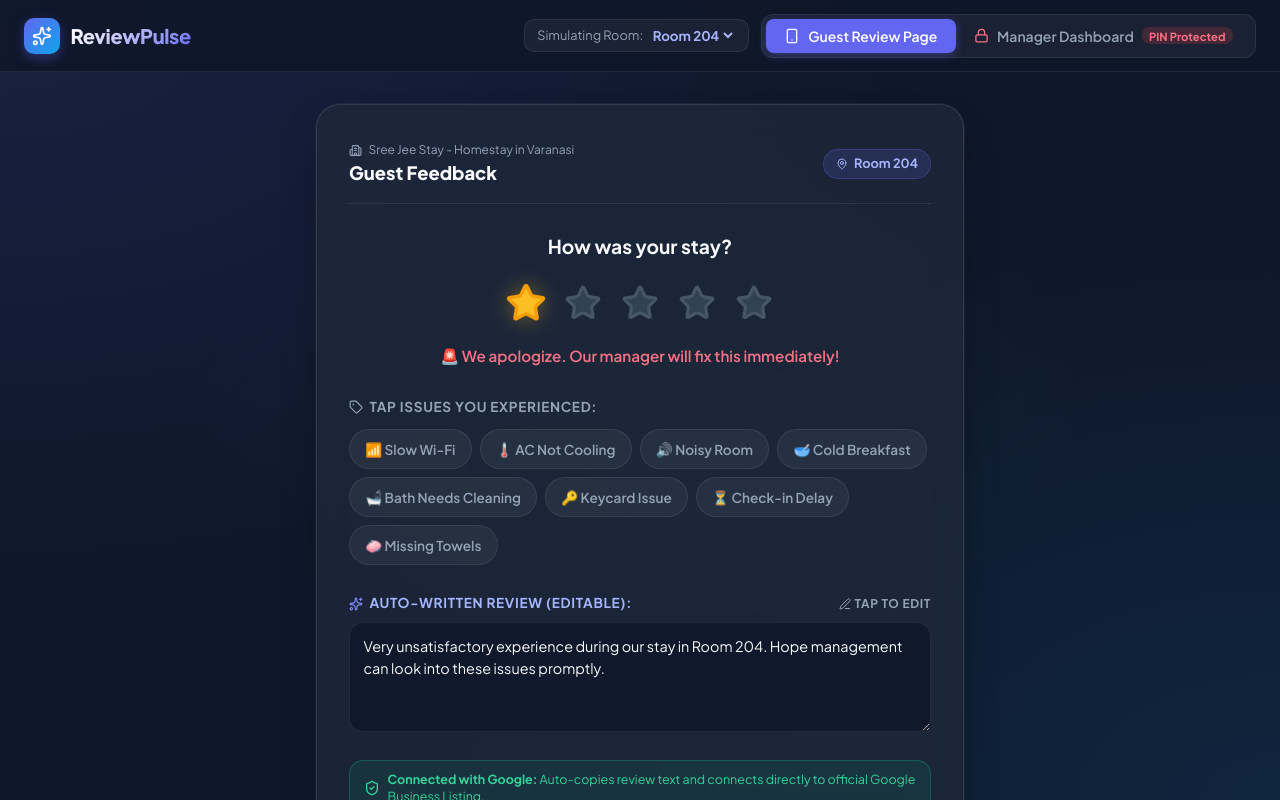
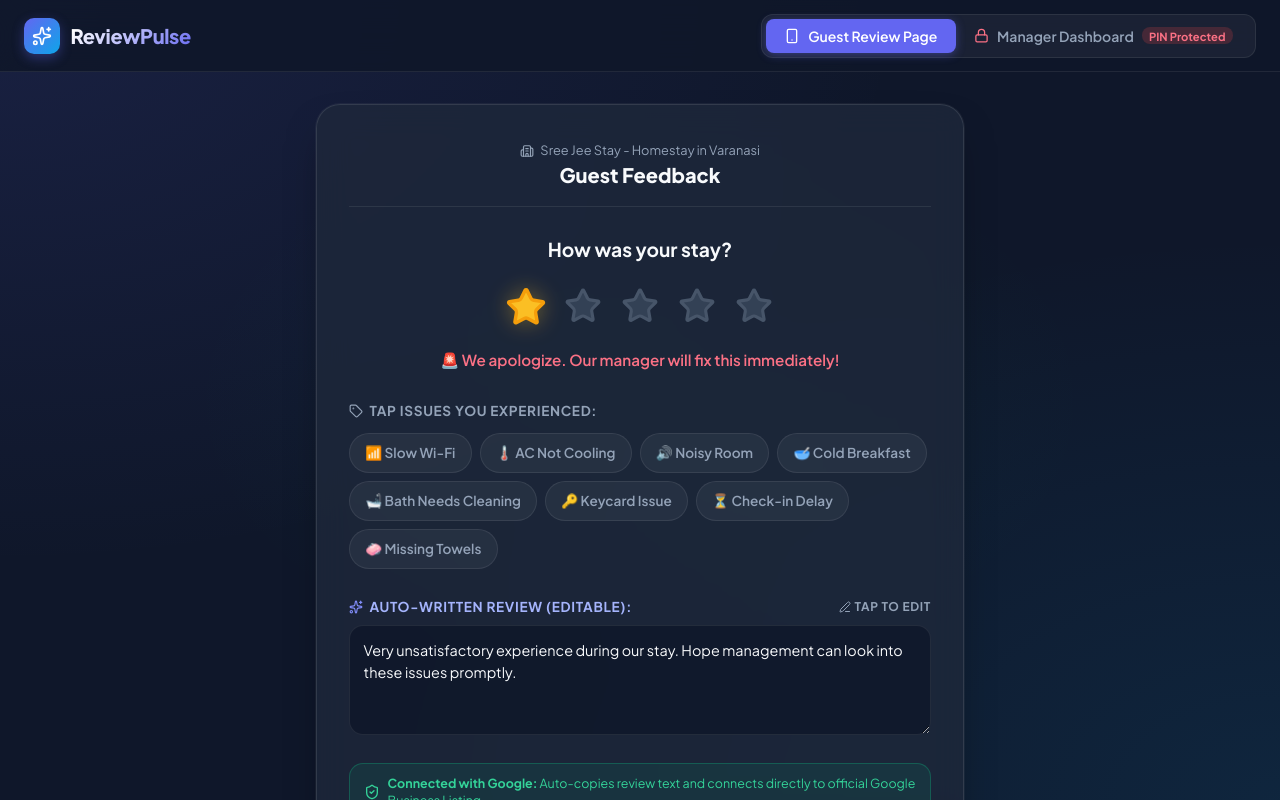
Before and after one commit to Himanshigoswami15/sree-jee-stay, a React (Vite) app: page / in a window 1280 px wide. Both pictures are taken after a click on the button 525 px from the left and 302 px from the top of the page. Shown: the top 800 px of the page. Built offline with nearby package versions, Linux system fonts and the light colour scheme.

Commit message:
Remove QR Studio section and room number references from Guest Review page

```diff
--- a/src/App.jsx
+++ b/src/App.jsx
@@ -7,7 +7,6 @@ import { GuestReviewCard } from './components/GuestFlow/GuestReviewCard';
 import { MetricsOverview } from './components/Dashboard/MetricsOverview';
 import { TagAnalytics } from './components/Dashboard/TagAnalytics';
 import { FeedbackTable } from './components/Dashboard/FeedbackTable';
-import { QrStudio } from './components/Dashboard/QrStudio';
 import { KeywordStudio } from './components/Dashboard/KeywordStudio';
 
 function MainContent() {
@@ -37,8 +36,6 @@ function MainContent() {
 
           <KeywordStudio />
 
-          <QrStudio />
-
           <FeedbackTable feedbacks={feedbacks} />
         </div>
       )}
--- a/src/components/GuestFlow/GuestReviewCard.jsx
+++ b/src/components/GuestFlow/GuestReviewCard.jsx
@@ -1,5 +1,5 @@
 import React, { useState, useEffect } from 'react';
-import { Star, Building2, MapPin } from 'lucide-react';
+import { Star, Building2 } from 'lucide-react';
 import { useFeedback } from '../../context/FeedbackContext';
 import { generateReviewText } from '../../utils/reviewGenerator';
 import { KeywordChips } from './KeywordChips';
@@ -8,7 +8,7 @@ import { SmartNextStep } from './SmartNextStep';
 import { ThankYouCard } from './ThankYouCard';
 
 export function GuestReviewCard() {
-  const { settings, currentRoom, keywords } = useFeedback();
+  const { settings, keywords } = useFeedback();
   const [rating, setRating] = useState(0);
   const [hoverRating, setHoverRating] = useState(0);
   const [selectedTags, setSelectedTags] = useState([]);
@@ -20,7 +20,6 @@ export function GuestReviewCard() {
     if (rating > 0) {
       const generated = generateReviewText({
         rating,
-        roomNumber: currentRoom,
         selectedTags,
         keywordsList: keywords,
       });
@@ -28,7 +27,7 @@ export function GuestReviewCard() {
     } else {
       setReviewText('');
     }
-  }, [rating, selectedTags, currentRoom, keywords]);
+  }, [rating, selectedTags, keywords]);
 
   const handleStarClick = (val) => {
     setRating(val);
@@ -62,7 +61,6 @@ export function GuestReviewCard() {
     return (
       <ThankYouCard
         rating={rating}
-        roomNumber={currentRoom}
         onReset={handleResetForm}
       />
     );
@@ -70,16 +68,13 @@ export function GuestReviewCard() {
 
   return (
     <div className="guest-card">
-      {/* Header */}
-      <div className="hotel-badge-header">
-        <div className="hotel-info">
-          <div style={{ display: 'flex', alignItems: 'center', gap: '0.4rem', color: 'var(--text-muted)', fontSize: '0.75rem' }}>
-            <Building2 size={13} /> {settings.hotelName}
+      {/* Clean Header without Room Number */}
+      <div className="hotel-badge-header" style={{ justifyContent: 'center', textAlign: 'center' }}>
+        <div className="hotel-info" style={{ alignItems: 'center' }}>
+          <div style={{ display: 'flex', alignItems: 'center', gap: '0.4rem', color: 'var(--text-muted)', fontSize: '0.8rem' }}>
+            <Building2 size={14} /> {settings.hotelName}
           </div>
-          <div className="hotel-name">Guest Feedback</div>
-        </div>
-        <div className="room-tag">
-          <MapPin size={12} /> {currentRoom}
+          <div className="hotel-name" style={{ fontSize: '1.25rem' }}>Guest Feedback</div>
         </div>
       </div>
 
@@ -131,7 +126,6 @@ export function GuestReviewCard() {
         rating={rating}
         reviewText={reviewText}
         selectedTags={selectedTags}
-        roomNumber={currentRoom}
         onSubmitted={() => {
           setIsSubmitted(true);
         }}
--- a/src/components/GuestFlow/SmartNextStep.jsx
+++ b/src/components/GuestFlow/SmartNextStep.jsx
@@ -3,7 +3,7 @@ import confetti from 'canvas-confetti';
 import { ExternalLink, Copy, Check, ShieldCheck, Send, AlertCircle, Sparkles } from 'lucide-react';
 import { useFeedback } from '../../context/FeedbackContext';
 
-export function SmartNextStep({ rating, reviewText, selectedTags, roomNumber, onSubmitted }) {
+export function SmartNextStep({ rating, reviewText, selectedTags, roomNumber = 'Room', onSubmitted }) {
   const { settings, addFeedback } = useFeedback();
   const [copied, setCopied] = useState(false);
   const [guestContact, setGuestContact] = useState('');
@@ -140,7 +140,7 @@ export function SmartNextStep({ rating, reviewText, selectedTags, roomNumber, on
           <AlertCircle size={20} /> Duty Manager Notified!
         </h3>
         <p style={{ fontSize: '0.875rem', color: 'var(--text-muted)', marginBottom: '0.75rem' }}>
-          Our team in {roomNumber} has been alerted immediately so we can fix this for you right away.
+          Our team has been alerted immediately so we can fix this for you right away.
         </p>
         <button
           type="button"
@@ -190,14 +190,14 @@ export function SmartNextStep({ rating, reviewText, selectedTags, roomNumber, on
         <form onSubmit={handleLowRatingSubmitToManager} style={{ display: 'flex', flexDirection: 'column', gap: '0.75rem' }}>
           <div className="form-group">
             <label className="form-label" style={{ fontSize: '0.8rem' }}>
-              Your Contact / Room Call Back (Optional):
+              Your Contact Callback Info (Optional):
             </label>
             <input
               type="text"
               className="form-input"
               value={guestContact}
               onChange={(e) => setGuestContact(e.target.value)}
-              placeholder="e.g. John (Ext 204 or Phone #)"
+              placeholder="e.g. Name or Phone #"
               style={{ fontSize: '0.85rem', padding: '0.6rem 0.85rem' }}
             />
           </div>
--- a/src/components/GuestFlow/ThankYouCard.jsx
+++ b/src/components/GuestFlow/ThankYouCard.jsx
@@ -1,21 +1,14 @@
 import React from 'react';
-import { Heart, Building2, MapPin, CheckCircle2, RotateCcw, ExternalLink } from 'lucide-react';
+import { Heart, Building2, CheckCircle2, RotateCcw, ExternalLink } from 'lucide-react';
 import { useFeedback } from '../../context/FeedbackContext';
 
-export function ThankYouCard({ rating, roomNumber, onReset }) {
+export function ThankYouCard({ rating, onReset }) {
   const { settings } = useFeedback();
 
   const isHighRating = rating >= 4;
 
   return (
     <div className="guest-card" style={{ textAlign: 'center', padding: '2.5rem 2rem' }}>
-      {/* Header */}
-      <div className="hotel-badge-header" style={{ justifyContent: 'center' }}>
-        <div className="room-tag" style={{ fontSize: '0.85rem', padding: '0.4rem 0.85rem' }}>
-          <MapPin size={13} /> {roomNumber}
-        </div>
-      </div>
-
       <div style={{ display: 'flex', flexDirection: 'column', alignItems: 'center', gap: '1rem', margin: '1rem 0' }}>
         <div
           style={{
@@ -41,8 +34,8 @@ export function ThankYouCard({ rating, roomNumber, onReset }) {
 
         <p style={{ fontSize: '0.95rem', color: 'var(--text-muted)', lineHeight: '1.5', maxWidth: '480px' }}>
           {isHighRating
-            ? `Your feedback for ${roomNumber} has been received and copied to your clipboard. We truly appreciate your support and hope you enjoy the rest of your stay!`
-            : `Your feedback for ${roomNumber} has been sent directly to our Duty Manager. We are addressing your comments immediately to ensure a comfortable stay.`}
+            ? `Your feedback has been received and copied to your clipboard. We truly appreciate your support and hope you enjoy the rest of your stay!`
+            : `Your feedback has been sent directly to our Duty Manager. We are addressing your comments immediately to ensure a comfortable stay.`}
         </p>
       </div>
 
--- a/src/components/Navigation.jsx
+++ b/src/components/Navigation.jsx
@@ -9,8 +9,6 @@ export function Navigation() {
     setActiveTab,
     feedbacks,
     settings,
-    currentRoom,
-    setCurrentRoom,
     isManagerAuthenticated,
     lockDashboard
   } = useFeedback();
@@ -32,24 +30,6 @@ export function Navigation() {
         </div>
 
         <div style={{ display: 'flex', alignItems: 'center', gap: '0.75rem', flexWrap: 'wrap' }}>
-          {/* Room quick switcher when in guest view */}
-          {activeTab === 'guest' && (
-            <div style={{ display: 'flex', alignItems: 'center', gap: '0.35rem', background: 'rgba(255, 255, 255, 0.05)', padding: '0.35rem 0.75rem', borderRadius: '10px', border: '1px solid var(--bg-card-border)', fontSize: '0.8rem' }}>
-              <span style={{ color: 'var(--text-muted)' }}>Simulating Room:</span>
-              <select
-                value={currentRoom}
-                onChange={(e) => setCurrentRoom(e.target.value)}
-                style={{ background: 'transparent', border: 'none', color: '#a5b4fc', fontWeight: 700, fontFamily: 'inherit', cursor: 'pointer' }}
-              >
-                <option value="Room 204" style={{ background: '#0f172a' }}>Room 204</option>
-                <option value="Room 312" style={{ background: '#0f172a' }}>Room 312</option>
-                <option value="Room 108" style={{ background: '#0f172a' }}>Room 108</option>
-                <option value="Table 14" style={{ background: '#0f172a' }}>Table 14</option>
-                <option value="Room 501" style={{ background: '#0f172a' }}>Room 501</option>
-              </select>
-            </div>
-          )}
-
           {/* Navigation View Switcher */}
           <nav className="nav-tabs">
             <button
--- a/src/utils/reviewGenerator.js
+++ b/src/utils/reviewGenerator.js
@@ -1,7 +1,7 @@
 /**
  * Smart Review Generator Engine
- * Auto-assembles natural human-sounding review sentences based on selected rating,
- * room/table context, and selected keyword tags.
+ * Auto-assembles natural human-sounding review sentences based on selected rating
+ * and selected keyword tags.
  */
 
 export const RATING_KEYWORDS = {
@@ -31,14 +31,14 @@ export const RATING_KEYWORDS = {
   ]
 };
 
-export function generateReviewText({ rating, roomNumber, selectedTags, customNote = '', keywordsList = RATING_KEYWORDS }) {
+export function generateReviewText({ rating, selectedTags = [], customNote = '', keywordsList = RATING_KEYWORDS }) {
   if (!rating) return '';
 
-  const locationContext = roomNumber ? `during our stay in ${roomNumber}` : 'during our recent visit';
+  const locationContext = 'during our stay';
 
   // Openings based on rating
   const openings = {
-    5: [`Had a fantastic experience ${locationContext}!`, `Highly recommend this place! Great experience ${locationContext}.`, `Wonderful stay ${locationContext}. Everything exceeded expectations.`],
+    5: [`Had a fantastic experience ${locationContext}!`, `Highly recommend Sree Jee Stay! Great experience ${locationContext}.`, `Wonderful stay ${locationContext}. Everything exceeded expectations.`],
     4: [`Really enjoyed our stay ${locationContext}.`, `Great experience overall ${locationContext}.`, `Good stay ${locationContext} with nice amenities.`],
     3: [`Mixed experience ${locationContext}. A few things could be improved.`, `Decent stay ${locationContext}, but had some minor hiccups.`],
     2: [`Disappointed with our stay ${locationContext}.`, `Had several issues ${locationContext} that impacted our experience.`],
```
